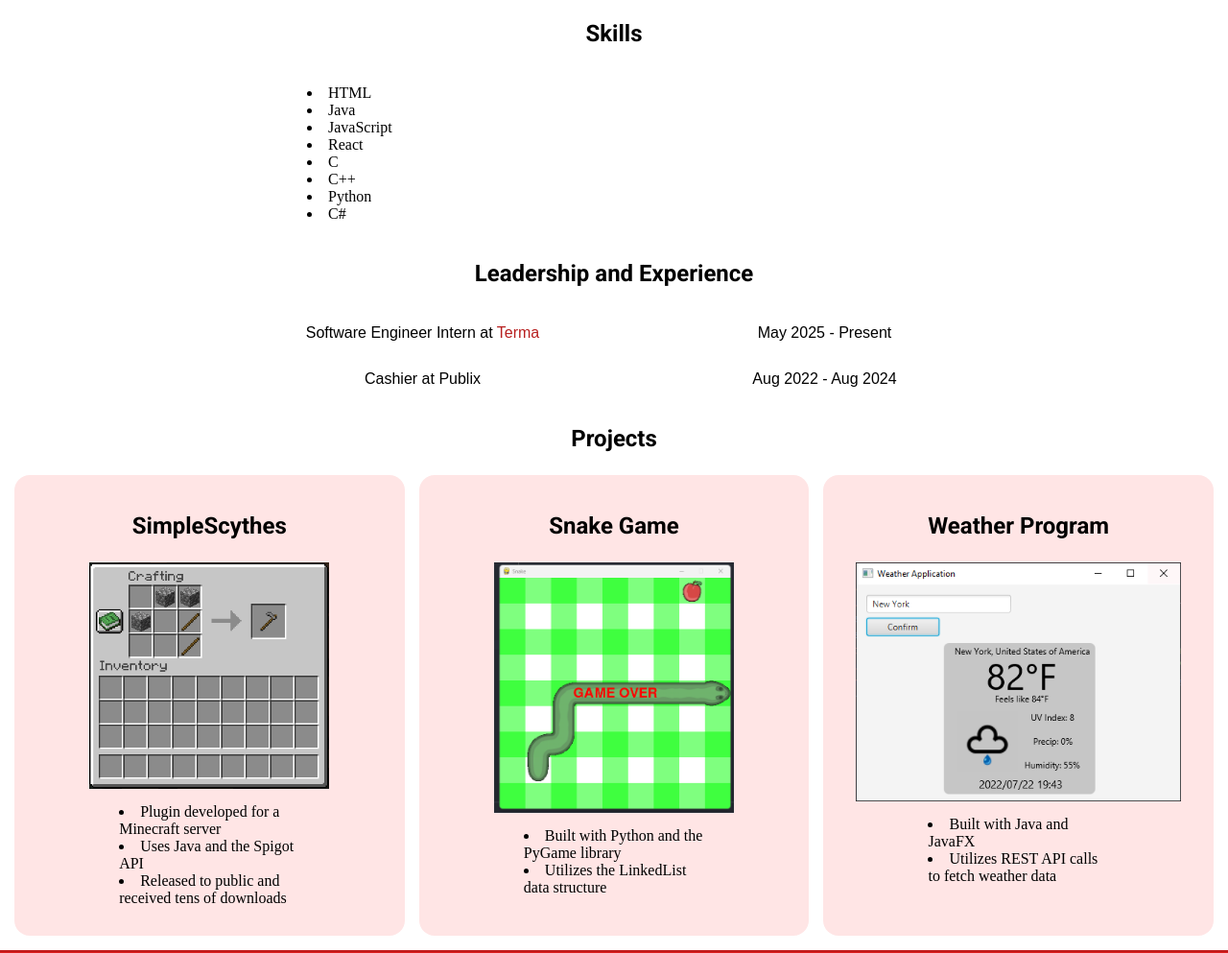
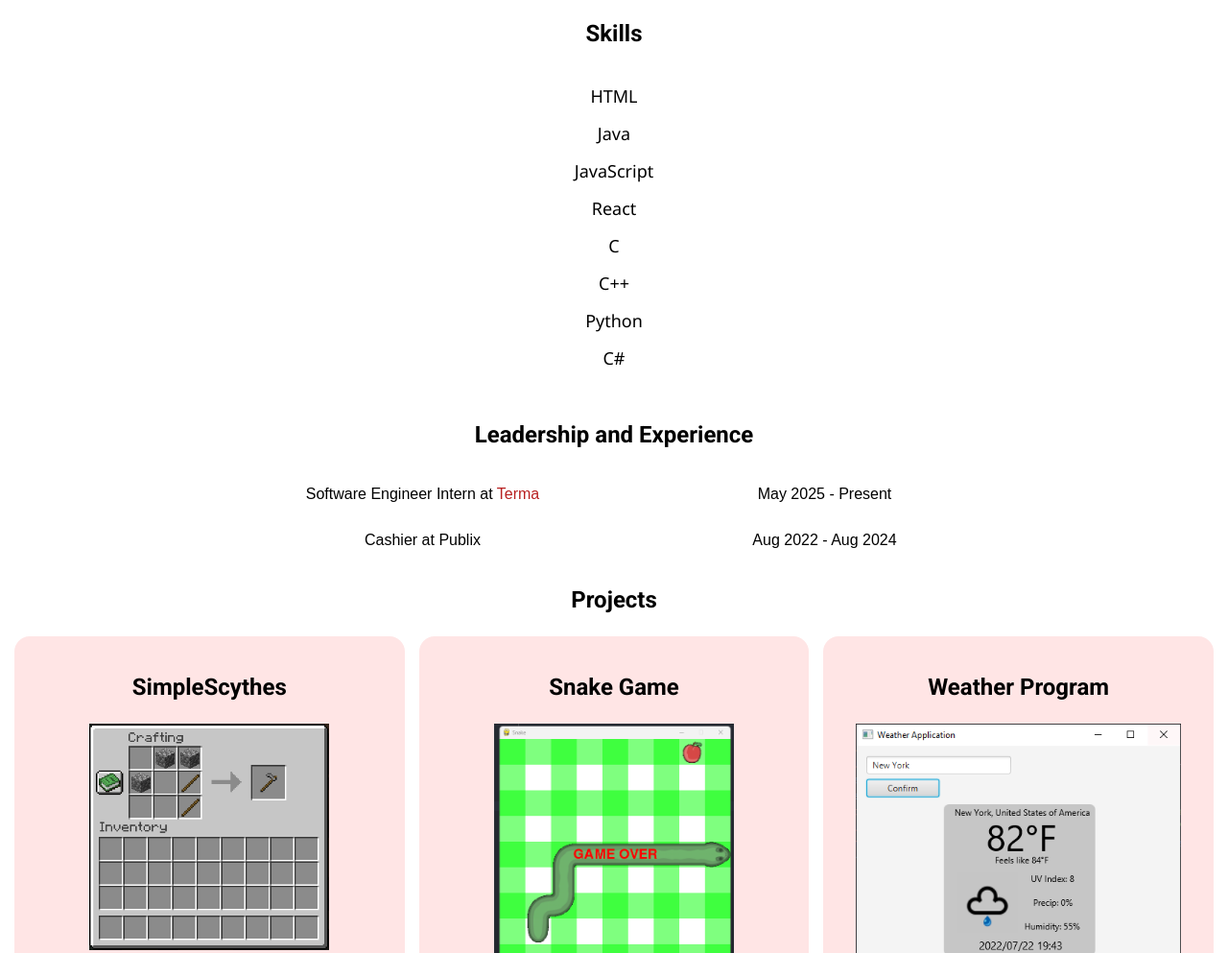
Before and after one commit to tdees4/tdees4.github.io, a website: page index.html in a window 1280 px wide. Shown: the part 911-1904 px from the top of the page at 96% size. Drawn offline with Linux system fonts and the light colour scheme.

Commit message:
added better list styling

```diff
--- a/css/style.css
+++ b/css/style.css
@@ -130,12 +130,18 @@ section dl {
 section ul {
   padding: 15px;
 
-  width: 50%;
   margin: 0 auto;
+  text-align: center;
 
-  list-style-type: disc;
+  list-style-type: none;
   list-style-position: inside;
   margin-left: auto;
+}
+
+section ul li {
+  margin-bottom: 15px;
+  font-size: large;
+  font-family: 'Segoe UI', Tahoma, Geneva, Verdana, sans-serif;
 }
 
 section a {
```
